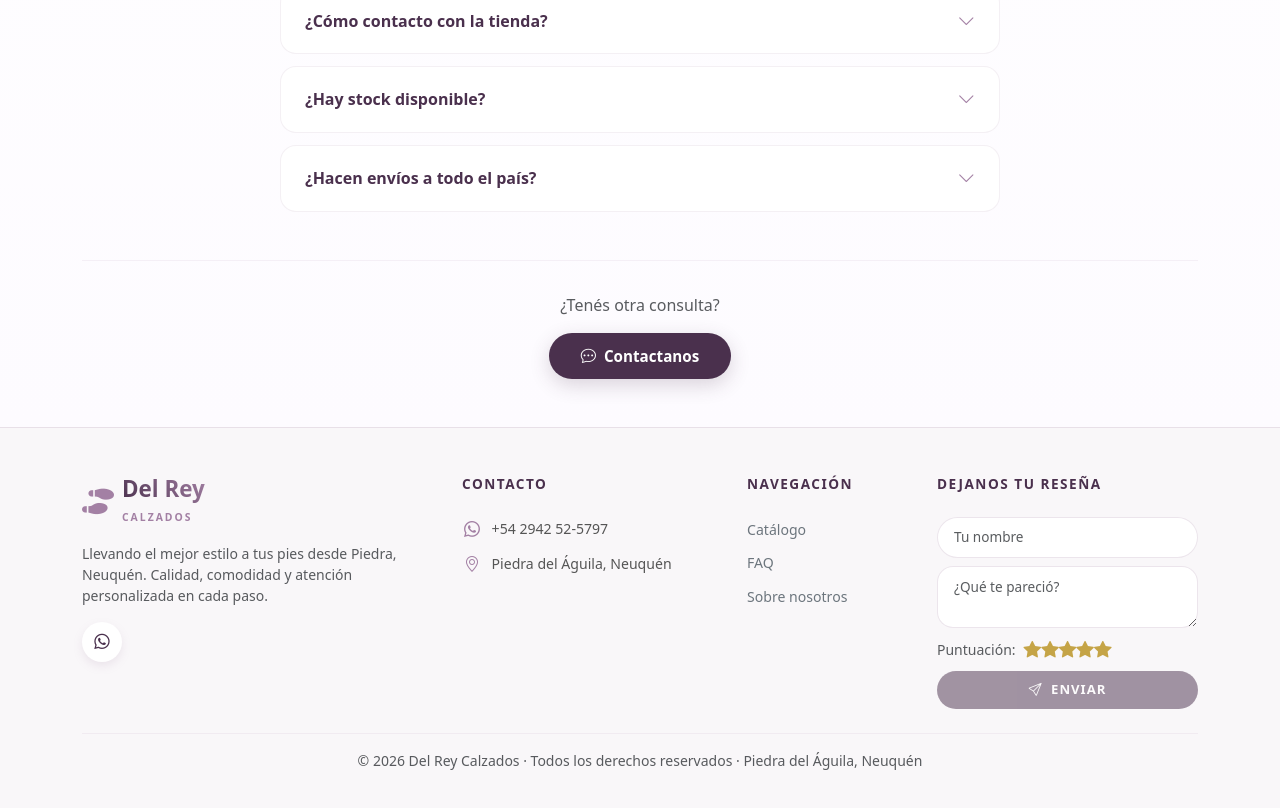
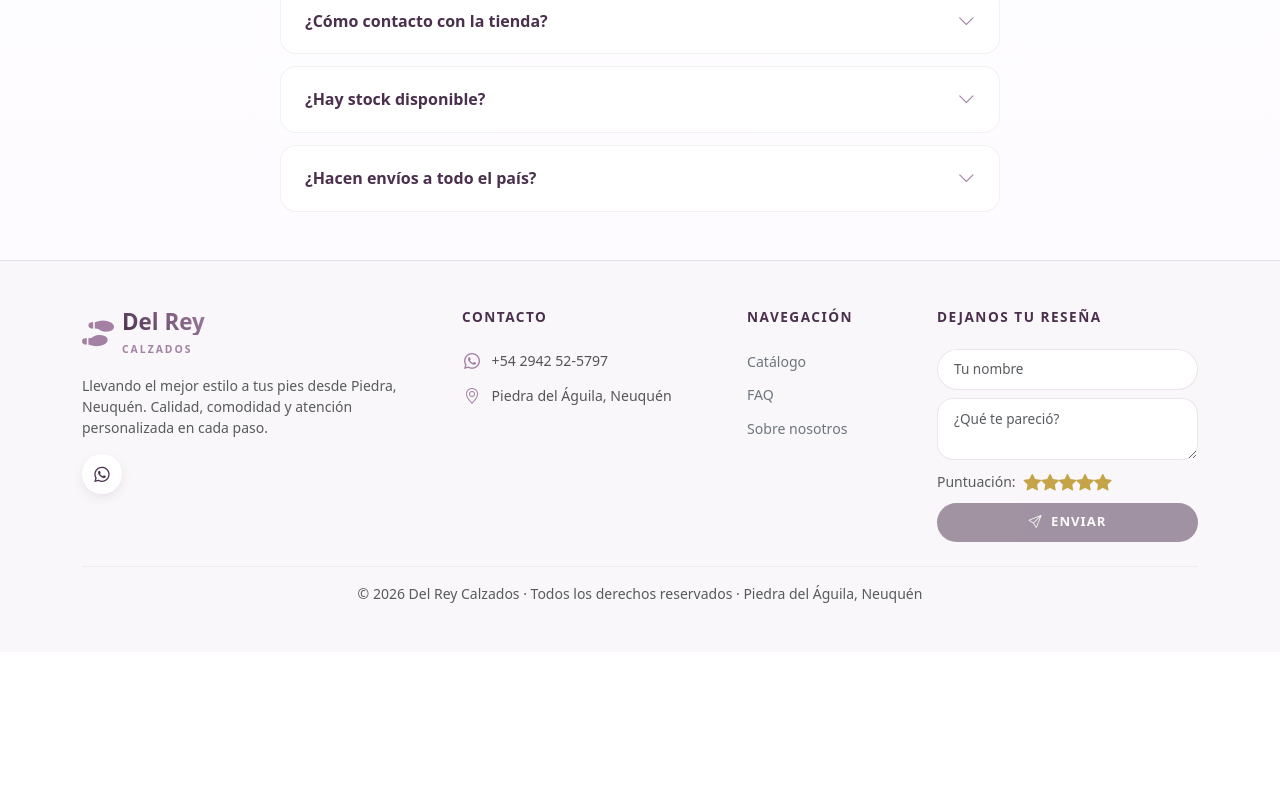
Before and after one commit to ivovicencio/Ecommerce-DelRey, an Angular app: page /como-funciona in a window 1280 px wide. Shown: the part 666-1474 px from the top of the page. After the commit the page ends 1318 px from the top, so only its background shows below. Built offline with nearby package versions, Linux system fonts and the light colour scheme.

Commit message:
fix: remove contact button from FAQ

```diff
--- a/src/app/components/faq/faq.html
+++ b/src/app/components/faq/faq.html
@@ -20,12 +20,7 @@
       }
     </div>
 
-    <div class="faq-cta text-center mt-5">
-      <p class="text-muted mb-3">¿Tenés otra consulta?</p>
-      <a class="btn-faq-contacto" routerLink="/sobre-nosotros">
-        <i class="bi bi-chat-dots me-2"></i>Contactanos
-      </a>
-    </div>
+
 
   </div>
 </section>
--- a/src/app/components/faq/faq.ts
+++ b/src/app/components/faq/faq.ts
@@ -1,6 +1,5 @@
 import { Component, signal } from '@angular/core';
 import { CommonModule } from '@angular/common';
-import { RouterLink } from '@angular/router';
 
 interface Pregunta {
   pregunta: string;
@@ -11,7 +10,7 @@ interface Pregunta {
 @Component({
   selector: 'app-faq',
   standalone: true,
-  imports: [CommonModule, RouterLink],
+  imports: [CommonModule],
   templateUrl: './faq.html',
   styleUrls: ['./faq.css'],
 })
```
